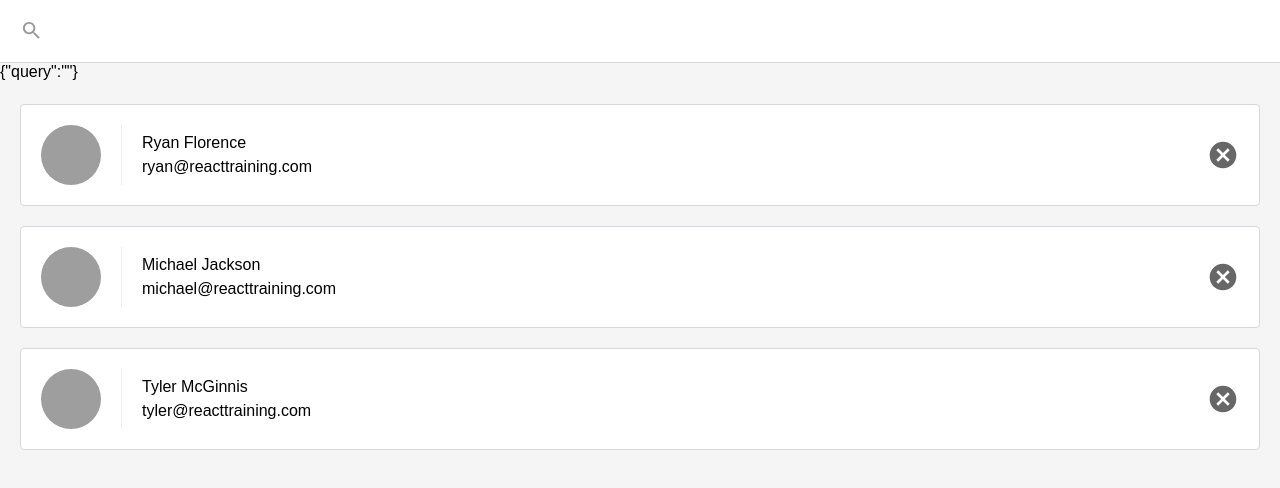
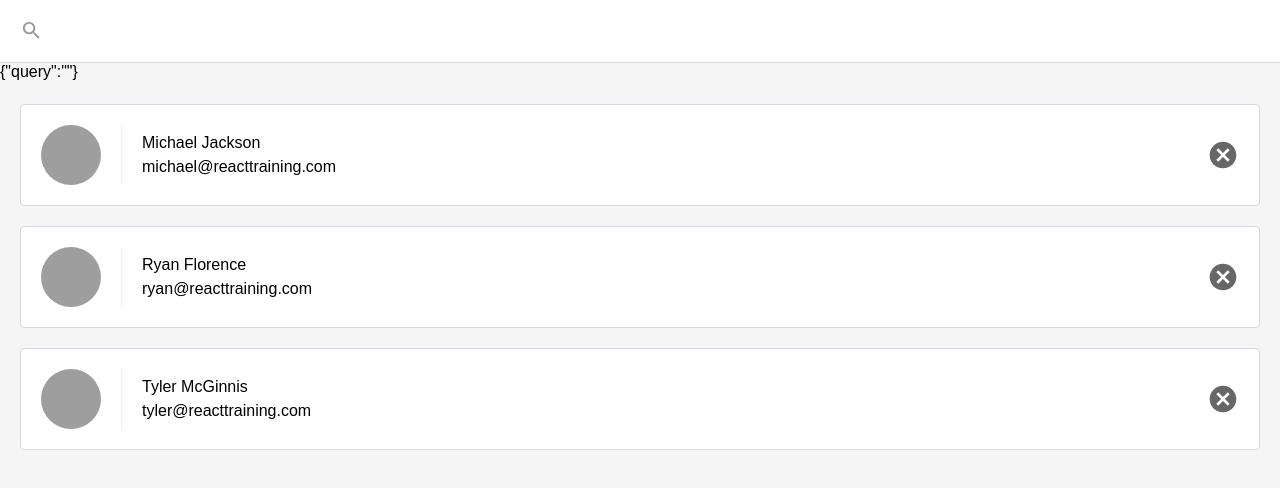
Before and after one commit to findforhad/basic-react-my-contacts-app, a React (Create React App) app: page / in a window 1280 px wide. Shown: the top 488 px of the page. Built offline with nearby package versions, Linux system fonts and the light colour scheme.

Commit message:
display queryed contacts

```diff
--- a/package.json
+++ b/package.json
@@ -3,10 +3,12 @@
   "version": "0.1.0",
   "private": true,
   "dependencies": {
+    "escape-string-regexp": "^1.0.5",
     "prop-types": "^15.7.2",
     "react": "^16.8.4",
     "react-dom": "^16.8.4",
-    "react-scripts": "2.1.5"
+    "react-scripts": "2.1.5",
+    "sort-by": "^1.2.0"
   },
   "scripts": {
     "start": "react-scripts start",
--- a/src/ListContacts.js
+++ b/src/ListContacts.js
@@ -1,11 +1,28 @@
 import React from "react";
+import escapeRegExp from "escape-string-regexp";
+import sortBy from "sort-by";
 
 class ListContact extends React.Component {
   state = {
     query: ""
   };
+
   updateQuery = newQuery => this.setState({ query: newQuery });
+
+  clearQuery = () => this.setState({ query: "" });
+
   render() {
+    let showingContacts;
+    if (this.state.query) {
+      let match = new RegExp(escapeRegExp(this.state.query), "ig");
+      showingContacts = this.props.contacts.filter(contact =>
+        match.test(contact.name)
+      );
+    } else {
+      showingContacts = this.props.contacts;
+    }
+    showingContacts.sort(sortBy("name"));
+
     return (
       <div className="list-contacts">
         <div className="list-contacts-top">
@@ -14,10 +31,15 @@ class ListContact extends React.Component {
             value={this.state.query}
             onChange={event => this.updateQuery(event.target.value)}
           />
+          {this.state.query !== "" ? (
+            <button className="contact-remove" onClick={this.clearQuery} />
+          ) : null}
         </div>
+
         {JSON.stringify(this.state)}
+
         <ol className="contact-list">
-          {this.props.contacts.map(contact => {
+          {showingContacts.map(contact => {
             return (
               <li key={contact.id} className="contact-list-item">
                 <div
--- a/src/index.css
+++ b/src/index.css
@@ -1,10 +1,14 @@
 html {
   box-sizing: border-box;
 }
-*, *:before, *:after {
+*,
+*:before,
+*:after {
   box-sizing: inherit;
 }
-html, body, .root {
+html,
+body,
+.root {
   height: 100%;
 }
 body {
@@ -13,7 +17,8 @@ body {
   font-family: sans-serif;
   line-height: 1.5;
 }
-body, .app {
+body,
+.app {
   background: #f5f5f5;
 }
 
@@ -23,7 +28,7 @@ body, .app {
   display: block;
   width: 60px;
   height: 60px;
-  background-image: url('./icons/arrow-back.svg');
+  background-image: url("./icons/arrow-back.svg");
   background-position: center;
   background-repeat: no-repeat;
   background-size: 30px;
@@ -45,7 +50,7 @@ body, .app {
   min-width: 60px;
   height: 60px;
   background-color: white;
-  background-image: url('./icons/person.svg');
+  background-image: url("./icons/person.svg");
   background-size: 32px 32px;
   background-position: center;
   background-repeat: no-repeat;
@@ -62,7 +67,6 @@ body, .app {
   border-bottom: 1px solid #ccc;
   outline: 0;
 }
-
 
 .create-contact-details button {
   margin-top: 20px;
@@ -83,14 +87,17 @@ body, .app {
   position: fixed;
   width: 100%;
   top: 0;
-  border-bottom: 1px solid #d5d8df;
+  border-bottom: 1px solid rgb(213, 216, 223);
+  display: -webkit-flex;
+  padding-right: 20px;
   display: flex;
+  background: rgb(255, 255, 255);
 }
 
 .search-contacts {
   width: 100%;
   padding: 20px 20px 20px 60px;
-  background-image: url('./icons/search.svg');
+  background-image: url("./icons/search.svg");
   background-repeat: no-repeat;
   background-position: 20px center;
   background-size: 1.2em;
@@ -103,7 +110,7 @@ body, .app {
   display: block;
   width: 73px;
   background: white;
-  background-image: url('./icons/person-add.svg');
+  background-image: url("./icons/person-add.svg");
   background-repeat: no-repeat;
   background-position: center;
   background-size: 28px;
@@ -177,7 +184,7 @@ body, .app {
   width: 32px;
   height: 32px;
   background-color: transparent;
-  background-image: url('./icons/cancel.svg');
+  background-image: url("./icons/cancel.svg");
   background-size: 100% 100%;
   border: 0;
   color: black;
```
Also changed, not shown: 1 other file (tests, documents, lock files or other folders).
